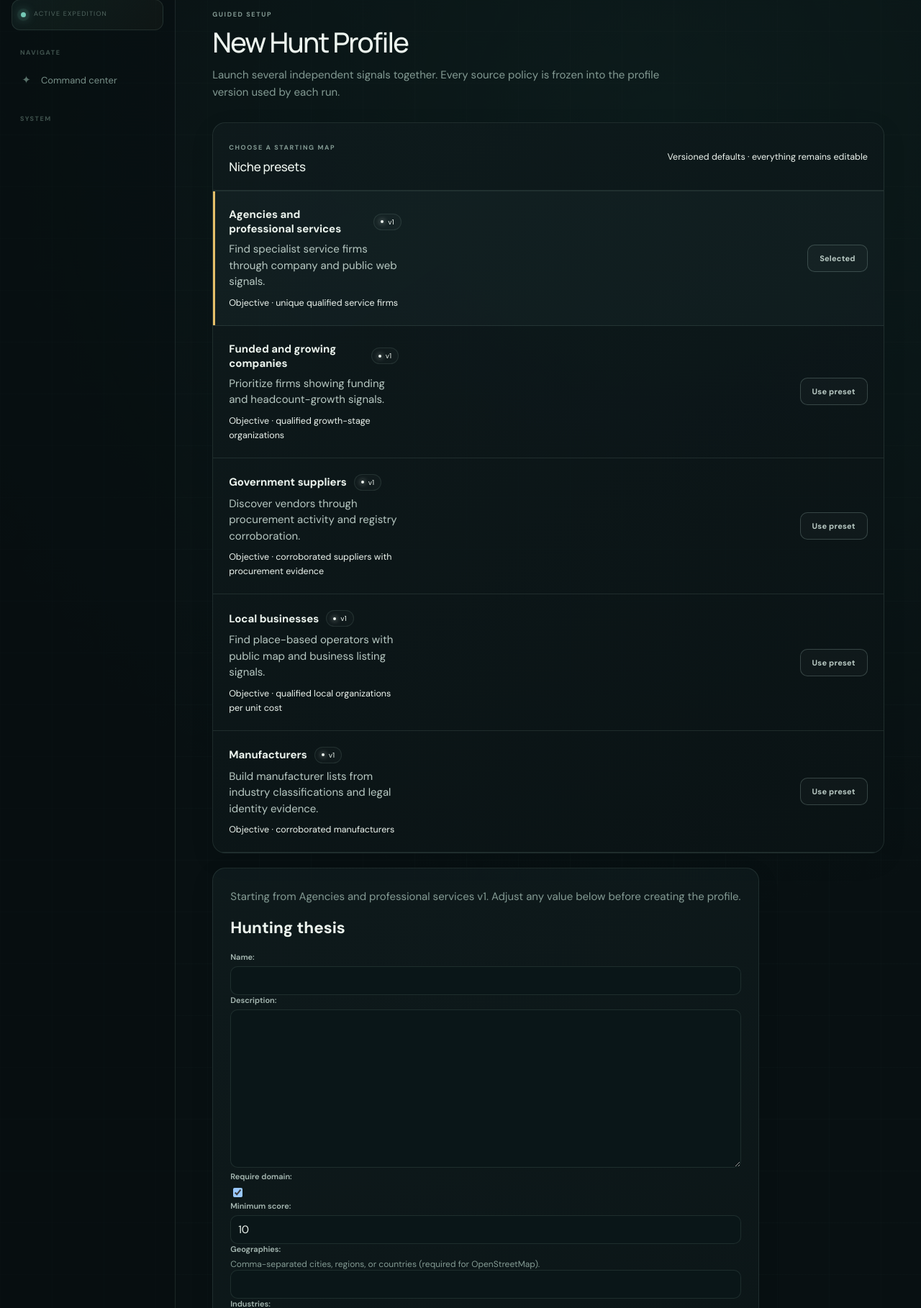
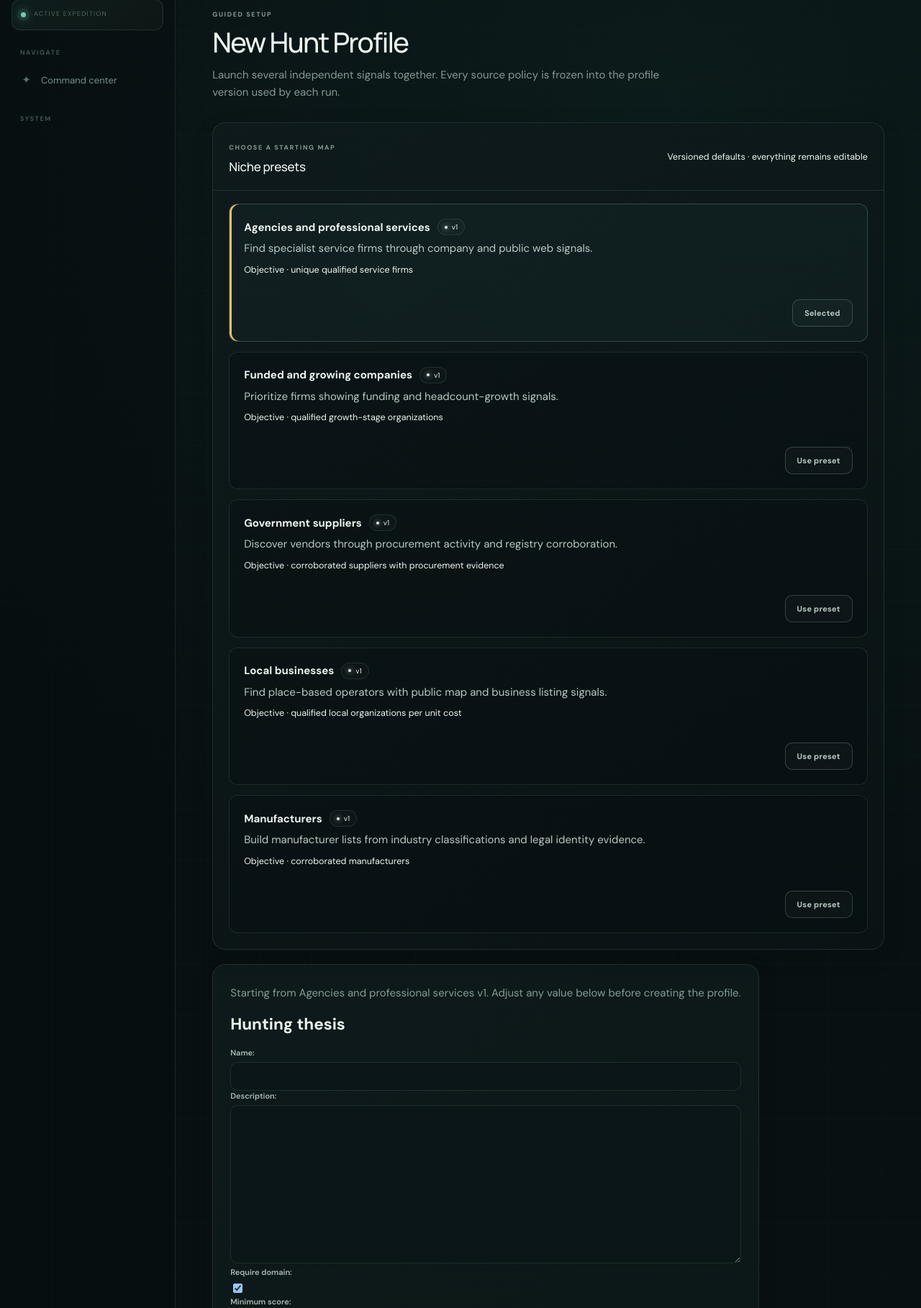
Before and after one commit to gilbertlol/SignalForge, a Django app: template templates/command_center/hunt_profile_form.html in a window 1280 px wide. Shown: the part 101-1919 px from the top of the page at 72% size. Run offline with Django 5.2, Linux system fonts and the light colour scheme; the template is opened without the code that fills it: values that come from a table or form of the project are taken from there, others are empty; the visitor is signed in with stand-in values (Sample User, id 1); data comes from the database, SQL or seed files in the repository; parts of the project's set-up code (start-up, migrations or seed data) failed here and were passed over; some web fonts are replaced.

Commit message:
Stack hunt preset cards vertically

```diff
--- a/apps/command_center/static/command_center/settings.css
+++ b/apps/command_center/static/command_center/settings.css
@@ -26,22 +26,25 @@
 }
 
 .preset-list {
-  border-top: 1px solid var(--line);
+  display: grid;
+  grid-template-columns: 1fr;
+  gap: 14px;
+  padding: 18px 22px 22px;
 }
 
 .preset-row {
-  display: grid;
-  grid-template-columns: minmax(220px, 0.8fr) minmax(420px, 1.7fr) auto;
-  gap: 28px;
-  align-items: center;
-  padding: 22px;
-  border-bottom: 1px solid var(--line);
-  transition: background 0.2s, border-color 0.2s;
+  display: block;
+  padding: 20px;
+  border: 1px solid var(--line);
+  border-radius: 12px;
+  background: rgba(5, 13, 14, 0.3);
+  transition: background 0.2s, border-color 0.2s, transform 0.2s;
 }
 
 .preset-row:hover,
 .preset-row.selected {
   background: rgba(116, 201, 182, 0.035);
+  border-color: var(--line-bright);
 }
 
 .preset-row.selected {
@@ -65,27 +68,31 @@
   display: grid;
   grid-template-columns: repeat(auto-fit, minmax(180px, 1fr));
   gap: 12px;
+  margin-top: 16px;
 }
 
 .preset-source {
   min-width: 0;
-  padding-left: 14px;
-  border-left: 1px solid var(--line);
+  padding: 13px 14px;
+  border: 1px solid var(--line);
+  border-radius: 9px;
+  background: rgba(255, 255, 255, 0.015);
 }
 
 .preset-action {
-  align-self: center;
+  display: flex;
+  justify-content: flex-end;
+  margin-top: 16px;
 }
 
 @media (max-width: 850px) {
   .settings-grid,
-  .provider-card,
-  .preset-row {
+  .provider-card {
     grid-template-columns: 1fr;
   }
 
-  .preset-row {
-    gap: 18px;
+  .preset-list {
+    padding: 14px;
   }
 
   .preset-action .button {
```
